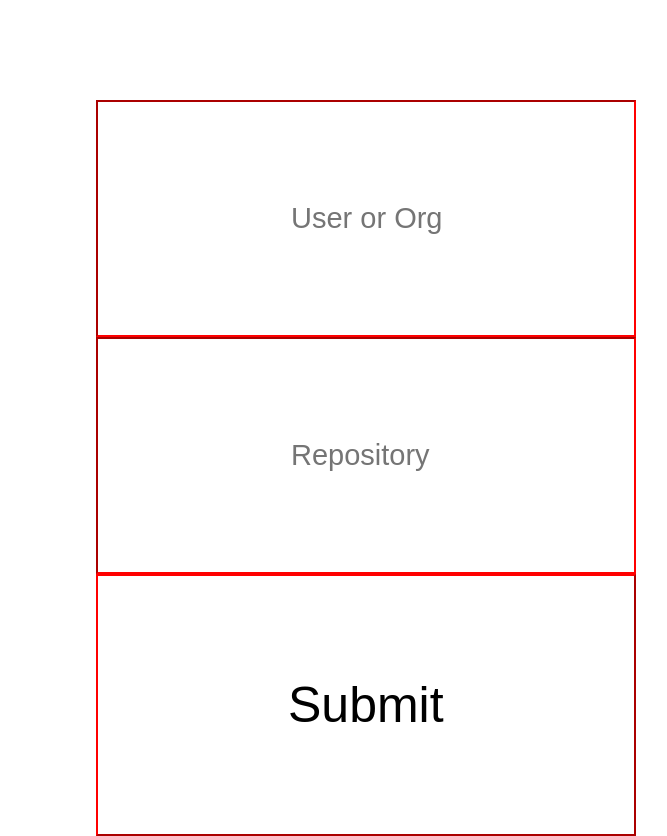
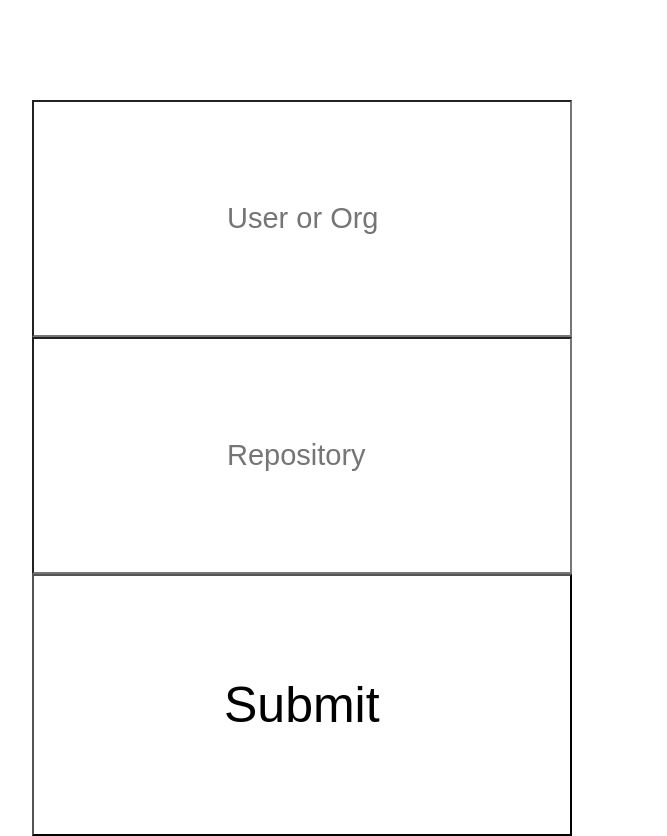
Before and after one commit to latoyaallen/feed-react, a React (Create React App) app: page / in a window 1280 px wide. Shown: the whole page, without its empty margins (416-1083 px from the left). Built offline with nearby package versions, Linux system fonts and the light colour scheme.

Commit message:
Clean up UI

```diff
--- a/src/components/Button/Button.module.css
+++ b/src/components/Button/Button.module.css
@@ -1,6 +1,5 @@
 .button-wrapper {
   background-color: white;
-  border-color: red;
   text-decoration: none;
   padding: 100px 190px;
   font-size: 50px;
--- a/src/components/Form/Form.module.css
+++ b/src/components/Form/Form.module.css
@@ -4,5 +4,5 @@
 
 .wrapper {
   width: 20vw; /* take up 50 percent of the viewport width*/
-  margin-left: 40vw;
+  margin-left: 35vw;
 }
--- a/src/components/InputField/InputField.module.css
+++ b/src/components/InputField/InputField.module.css
@@ -2,7 +2,6 @@
   width: 150px;
   overflow: visible;
   background-color: white;
-  border-color: red;
   text-decoration: none;
   padding: 100px 193px;
   font-size: 29px;
```
